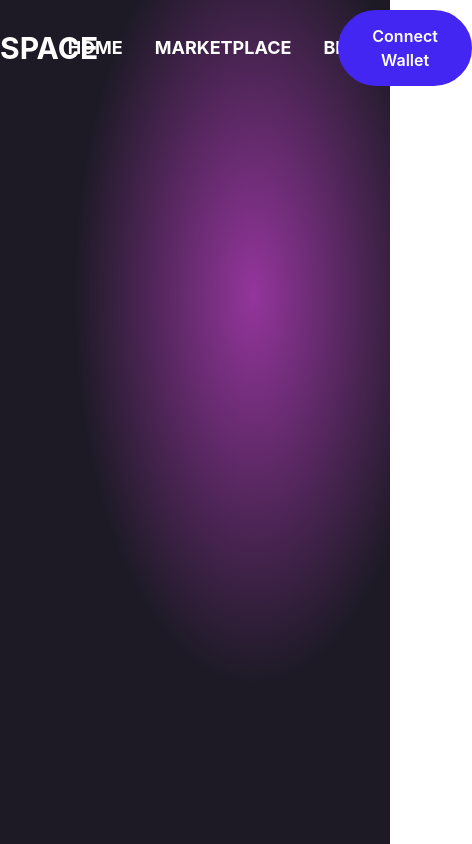
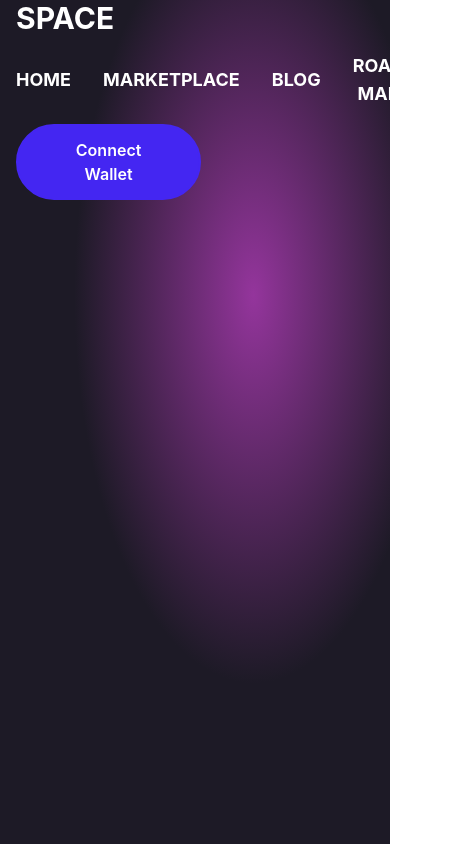
Before and after one commit to ThePiyushAggarwal/space-web-3-landing-page, a React (Vite) app: page / in a window 390 px wide. Shown: the whole page, 472 px wide, since content can reach past the window. Built offline with nearby package versions, Linux system fonts and the light colour scheme.

Commit message:
fix: responsiveness fix for header

```diff
--- a/src/components/Header.tsx
+++ b/src/components/Header.tsx
@@ -6,7 +6,7 @@ function onClick() {
 
 function Header() {
 	return (
-		<header className="grid h-24 grid-cols-6 items-center gap-4">
+		<header className="grid h-24 items-center gap-4 md:grid-cols-6">
 			{/* Brand Logo */}
 			<div className="col-span-1">
 				<button
--- a/src/index.css
+++ b/src/index.css
@@ -26,4 +26,5 @@ body {
 	flex-direction: column;
 	max-width: 1280px;
 	min-width: 320px;
+	padding: 0 1rem;
 }
```
